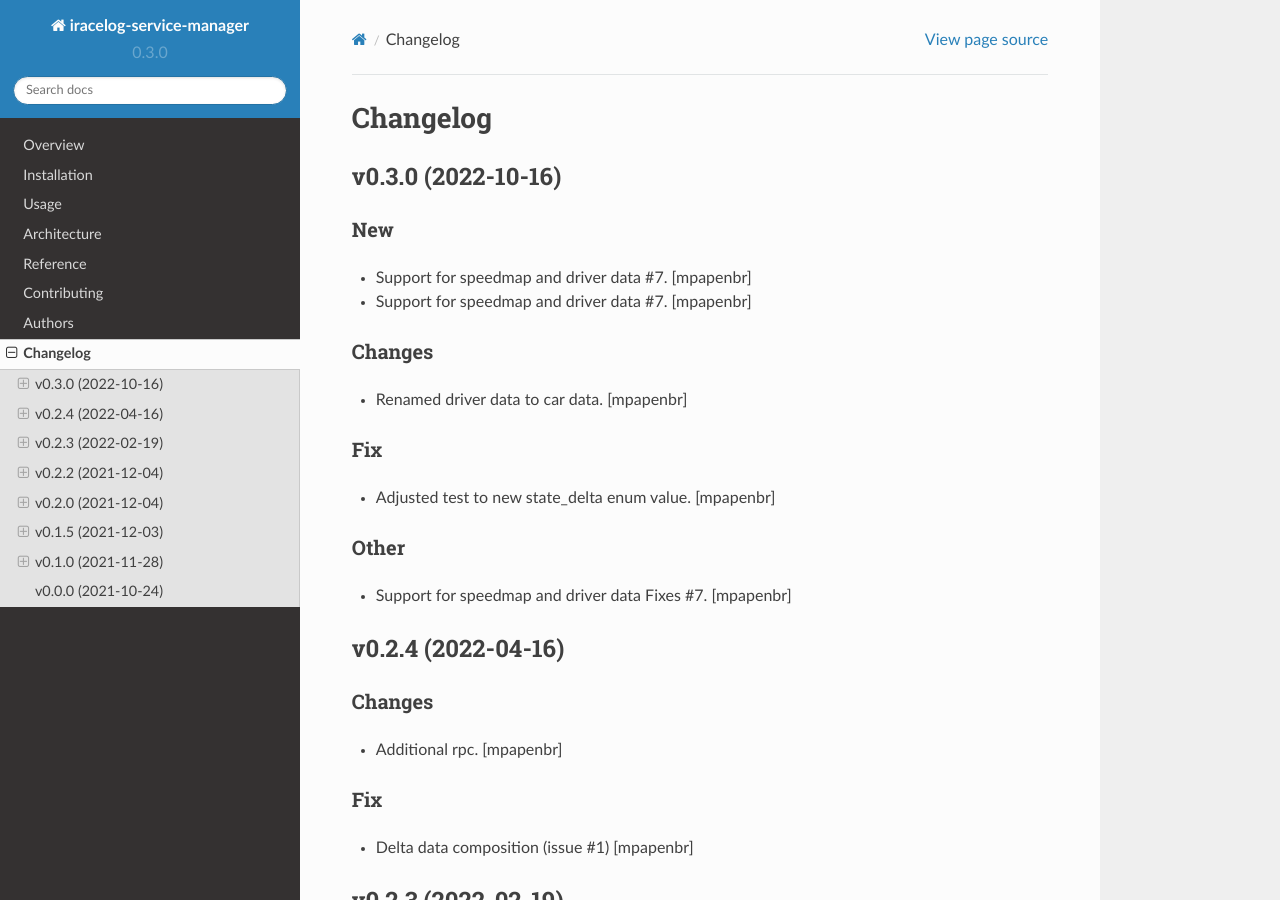
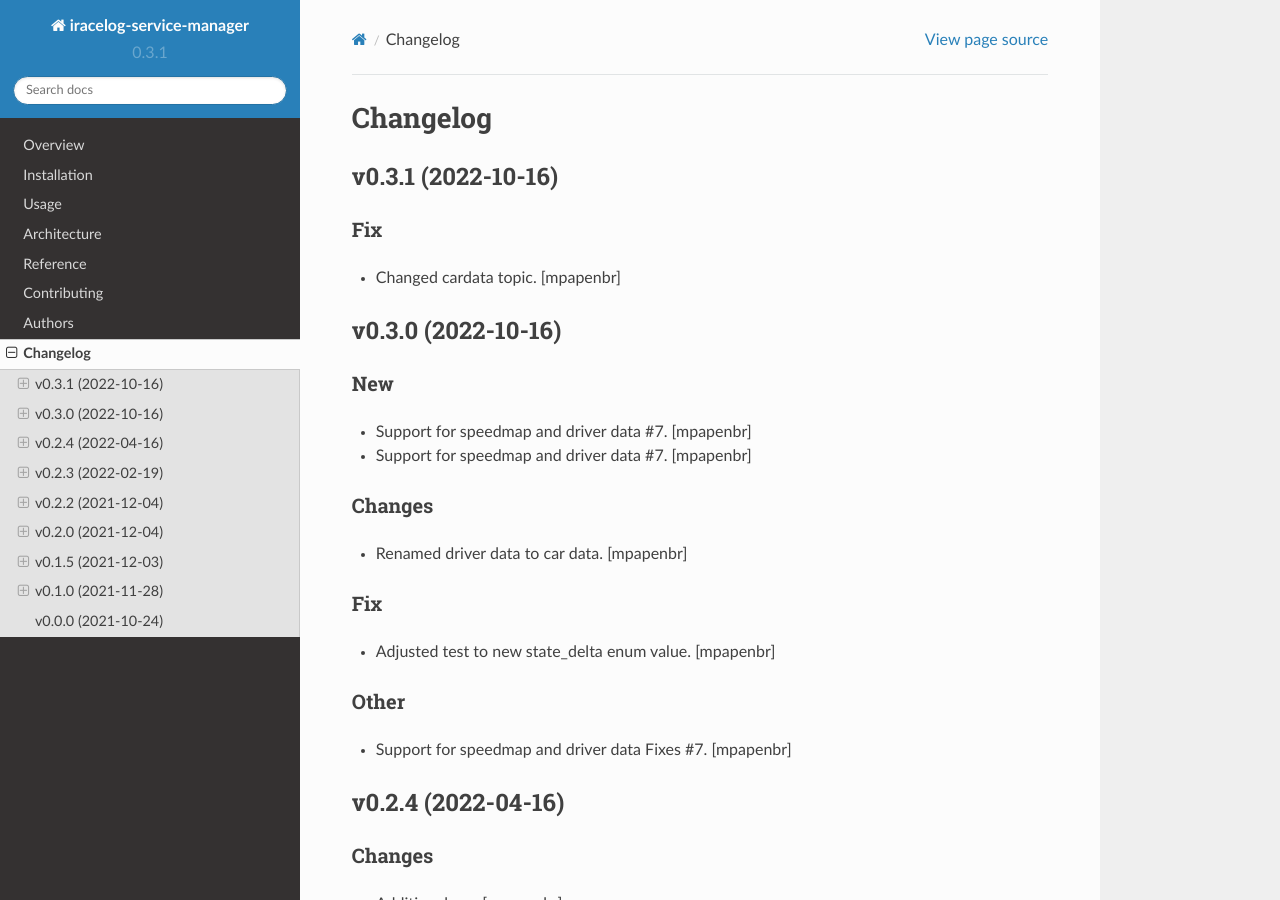
Before and after one commit to mpapenbr/iracelog-service-manager, a Sphinx documentation site: the page built from docs/changelog.rst, in a window 1280 px wide and 900 px high. Built offline with Sphinx 7.4.7 and the Read the Docs theme 2.0.0, drawn with Linux system fonts in a browser that asks for light colours.

Commit message:
Bump version: 0.3.0 → 0.3.1

```diff
--- a/CHANGELOG.rst
+++ b/CHANGELOG.rst
@@ -1,5 +1,13 @@
 Changelog
 =========
+
+
+v0.3.1 (2022-10-16)
+-------------------
+
+Fix
+~~~
+- Changed cardata topic. [mpapenbr]
 
 
 v0.3.0 (2022-10-16)
--- a/README.rst
+++ b/README.rst
@@ -22,9 +22,9 @@
     :target: https://codecov.io/github/mpapenbr/iracelog-service-manager
 
 
-.. |commits-since| image:: https://img.shields.io/github/commits-since/mpapenbr/iracelog-service-manager/v0.3.0.svg
+.. |commits-since| image:: https://img.shields.io/github/commits-since/mpapenbr/iracelog-service-manager/v0.3.1.svg
     :alt: Commits since latest release
-    :target: https://github.com/mpapenbr/iracelog-service-manager/compare/v0.3.0...main
+    :target: https://github.com/mpapenbr/iracelog-service-manager/compare/v0.3.1...main
 
 
 
--- a/docs/conf.py
+++ b/docs/conf.py
@@ -20,7 +20,7 @@
 year = '2021'
 author = 'Markus Papenbrock'
 copyright = '{0}, {1}'.format(year, author)
-version = release = '0.3.0'
+version = release = '0.3.1'
 
 pygments_style = 'trac'
 templates_path = ['.']
--- a/setup.py
+++ b/setup.py
@@ -23,7 +23,7 @@
 
 setup(
     name='iracelog-service-manager',
-    version='0.3.0',
+    version='0.3.1',
     license='Apache-2.0',
     description='Managing services for iRacelog backend.',
     long_description='%s\n%s' % (
--- a/src/iracelog_service_manager/__init__.py
+++ b/src/iracelog_service_manager/__init__.py
@@ -1 +1 @@
-__version__ = '0.3.0'
+__version__ = '0.3.1'
```
Also changed, not shown: .bumpversion.cfg.
